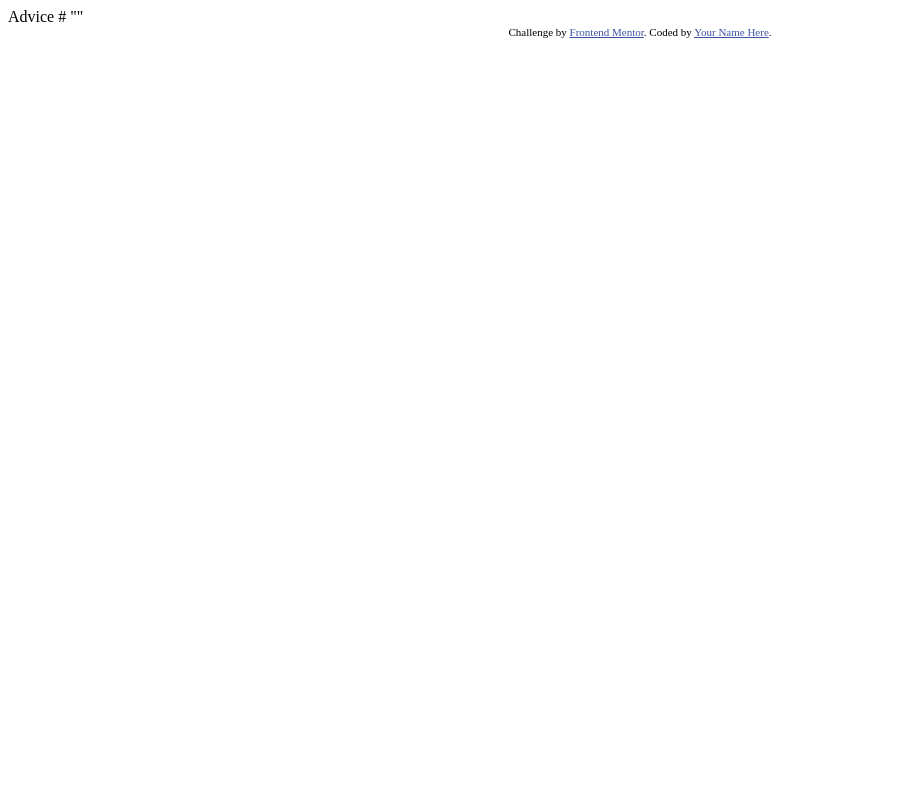
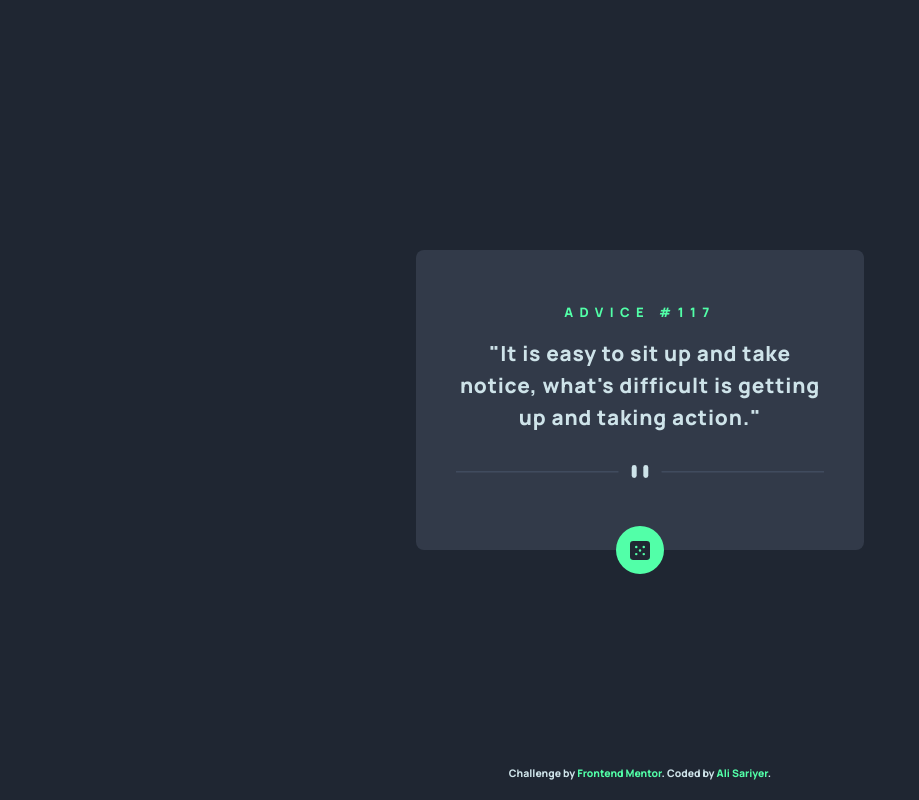
Before and after one commit to alisariyer/advice-generator, a plain HTML site: page index.html in a window 1280 px wide. Shown: the whole page, without its empty margins (0-919 px from the left). Drawn offline with nearby package versions, Linux system fonts and the light colour scheme.

Commit message:
Create sass files and styling

```diff
--- a/index.html
+++ b/index.html
@@ -6,23 +6,23 @@
 
   <link rel="icon" type="image/png" sizes="32x32" href="./images/favicon-32x32.png">
 
-  <title>Frontend Mentor | Advice generator app</title>
+  <title>Advice Generator | Ali Sariyer</title>
+  <link rel="stylesheet" href="./css/styles.css">
 
-  <!-- Feel free to remove these styles or customise in your own stylesheet 👍 -->
-  <style>
-    .attribution { font-size: 11px; text-align: center; }
-    .attribution a { color: hsl(228, 45%, 44%); }
-  </style>
 </head>
 <body>
+  <main>
+    <h1 id="title">ADVICE #<span id="advice-id">117</span></h1>
+    <p id="advice">"It is easy to sit up and take notice, what's difficult is getting up and taking action."</p>
+    <img id="divider-img" src="images/pattern-divider-desktop.svg" alt="decoration">
 
-  Advice #<!-- Advice ID goes here -->
-
-  "<!-- Advice text goes here -->"
-
-  <div class="attribution">
+    <div class="dice-container">
+      <img src="images/icon-dice.svg" alt="dice image">
+    </div>
+  </main>
+  <footer class="attribution">
     Challenge by <a href="https://www.frontendmentor.io?ref=challenge" target="_blank">Frontend Mentor</a>.
-    Coded by <a href="#">Your Name Here</a>.
-  </div>
+    Coded by <a href="#">Ali Sariyer</a>.
+  </footer>
 </body>
 </html>
--- /dev/null
+++ b/sass/modules/_main.scss
@@ -0,0 +1,87 @@
+/*! main styles */
+*,
+*::before,
+*::after {
+    box-sizing: border-box;
+}
+
+h1, p {
+    margin: 0;
+}
+
+body {
+    font-family: $body-font;
+    font-size: $default-font-size;
+    font-weight: $default-font-weight;
+    background-color: map-get($colors, "dark-blue");
+    width: 100%;
+    height: 100vh;
+    @include display-flex(row);
+}
+
+main {
+    position: relative;
+    @include display-flex(column, flex-start);
+    width: 28rem;
+    padding: map-get($spaces, 4);
+    @include border-radius();
+    background-color: map-get($colors, "dark-grayish-blue");
+    text-align: center;
+
+    h1 {
+        font-size: $default-font-size / 1.6;
+        color: map-get($colors, "neon-green");
+        letter-spacing: .4rem;
+        transform: translateY(100%);
+    }
+
+    p {
+        color: map-get($colors, "light-cyan");
+        line-height: map-get($spaces, 3);
+        letter-spacing: .05rem;
+    }
+
+    #divider-img {
+        width: 100%;
+    }
+
+    .dice-container {
+        position: absolute;
+        bottom: 0;
+        width: 3rem;
+        aspect-ratio: 1;
+        transform: translateY(50%);
+        background-color: map-get($colors, "neon-green");
+        border-radius: 50%;
+        cursor: pointer;
+        @include display-flex();
+
+        img {
+            width: 1.2rem;
+        }
+    }
+
+    > *:not(:last-child) {
+        margin-bottom: map-get($spaces, 3);
+    }
+}
+
+footer {
+    position: absolute;
+    bottom: 1rem;
+    width: 100%;
+    height: 1rem;
+    text-align: center;
+    font-size: $default-font-size / 2;
+    color: map-get($colors, "light-cyan");
+
+    a {
+        text-decoration: none;
+        &:link, &:visited {
+            color: map-get($colors, "neon-green");
+        }
+        &:hover, &:active {
+            text-decoration: underline;
+        }
+    }
+}
--- /dev/null
+++ b/sass/styles.scss
@@ -0,0 +1,9 @@
+@import url("https://necolas.github.io/normalize.css/8.0.1/normalize.css");
+@import url('https://fonts.googleapis.com/css2?family=Manrope:wght@800&display=swap');
+
+// import utils
+@import "utils/variables";
+@import "utils/mixins";
+
+// import modules
+@import "modules/main";
--- /dev/null
+++ b/sass/utils/_mixins.scss
@@ -0,0 +1,11 @@
+@mixin display-flex($direction: row, $justify: center) {
+    display: flex;
+    flex-direction: $direction;
+    justify-content: $justify;
+    align-items: center;
+}
+
+@mixin border-radius($radius: .5rem) {
+    border: none;
+    border-radius: $radius;
+}
--- /dev/null
+++ b/sass/utils/_variables.scss
@@ -0,0 +1,21 @@
+$colors: (
+    "light-cyan": hsl(193, 38%, 86%),
+    "neon-green": hsl(150, 100%, 66%),
+    "grayish-blue": hsl(217, 19%, 38%),
+    "dark-grayish-blue": hsl(217, 19%, 24%),
+    "dark-blue": hsl(218, 23%, 16%)
+);
+
+$body-font: Manrope, sans-serif;
+$default-font-size: 1.3rem;
+$default-font-weight: 800;
+
+$default-space: 2.5rem;
+$spaces: (
+    0: $default-space * .1,
+    1: $default-space * .25,
+    2: $default-space * .5,
+    3: $default-space * .8,
+    4: $default-space * 1,
+    5: $default-space * 1.5,
+)
```
Also changed, not shown: css/styles.css (added), 1 other file.
